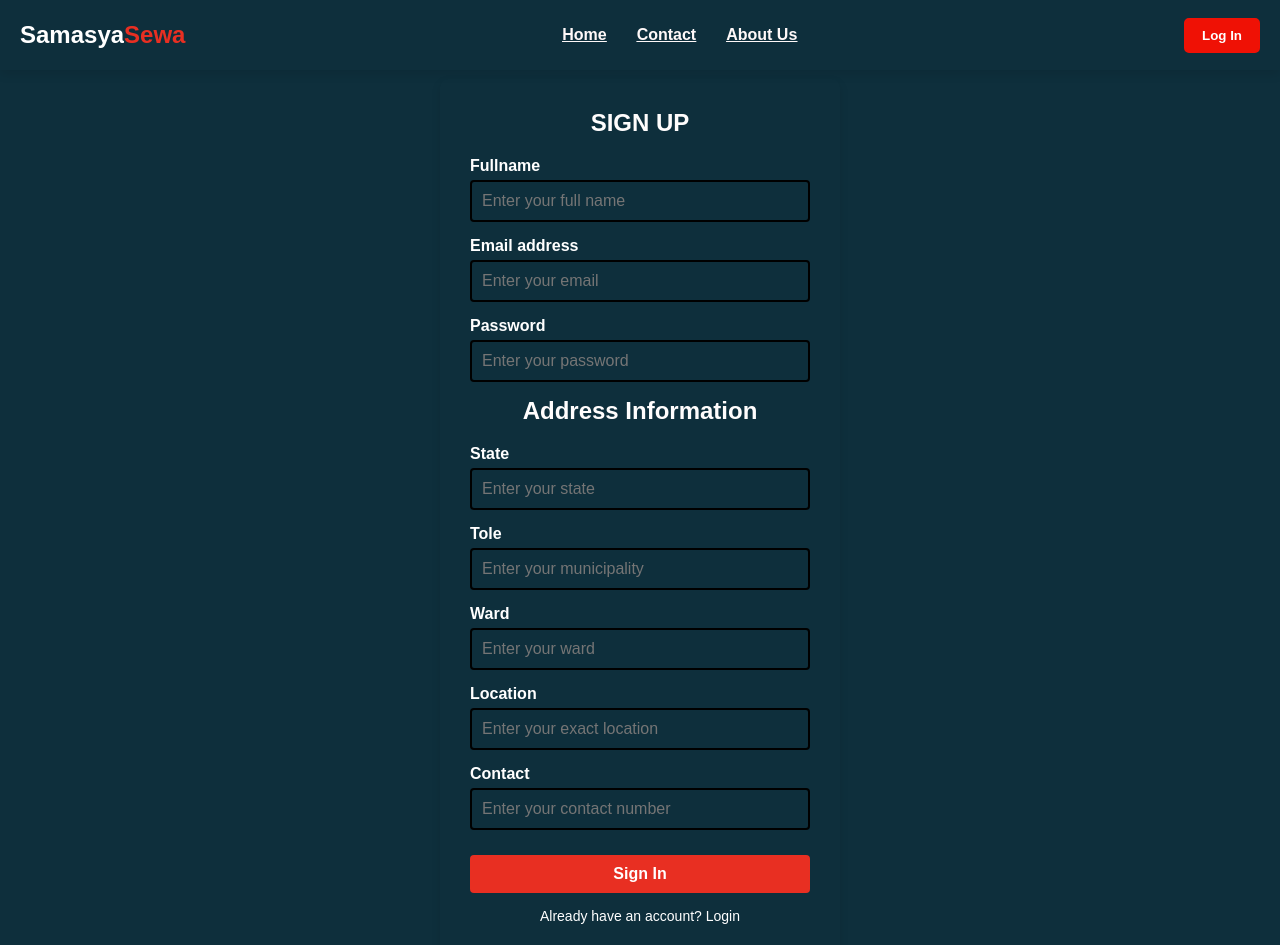
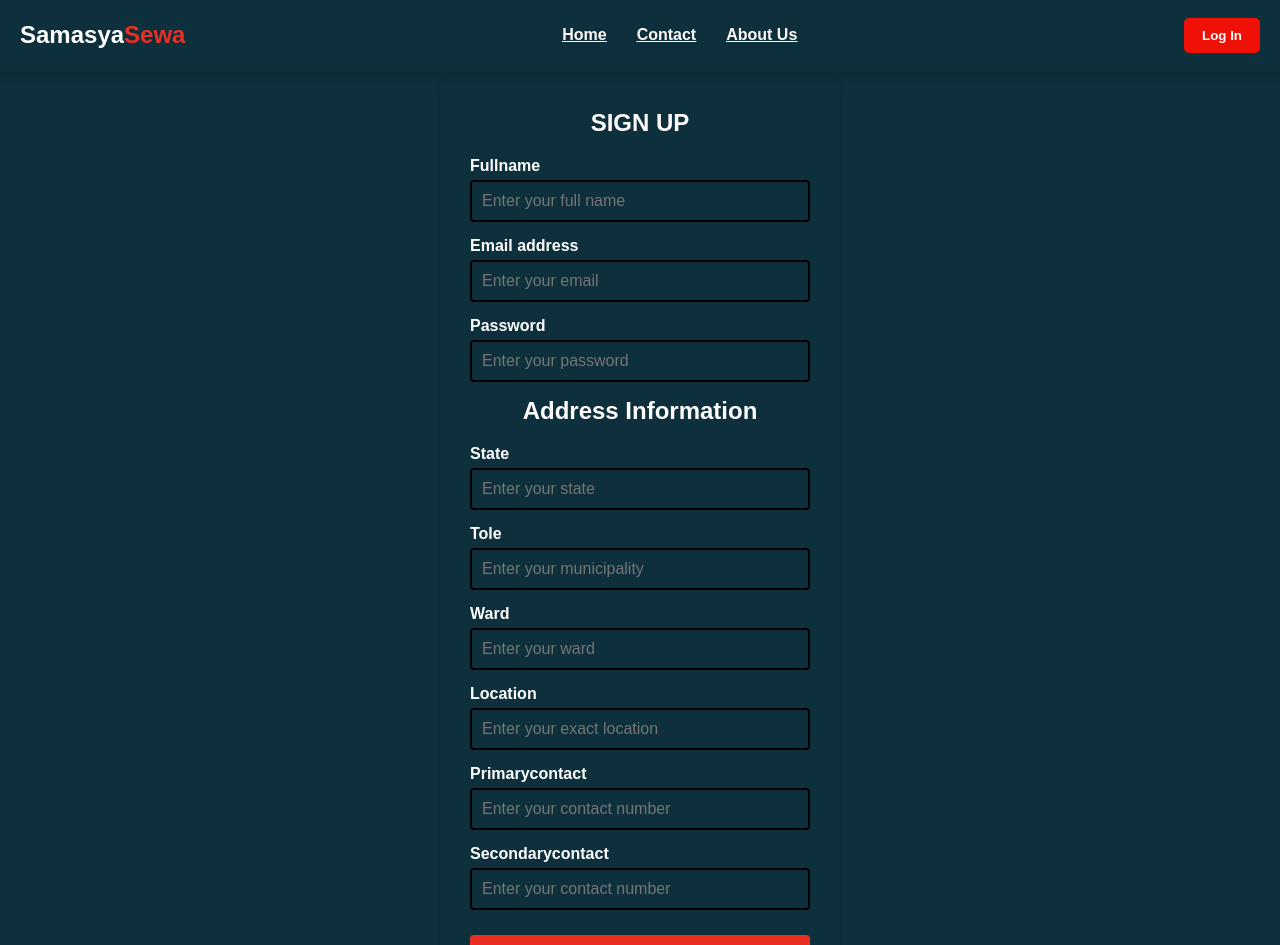
Before and after one commit to Manisha-Tmg/My-project, a React (Create React App) app: page /signin in a window 1280 px wide. Shown: the top 945 px of the page. Built offline with nearby package versions, Linux system fonts and the light colour scheme.

Commit message:
Connection was sucessfull with backend in sigin in

```diff
--- a/package.json
+++ b/package.json
@@ -2,7 +2,6 @@
   "name": "frontend",
   "version": "0.1.0",
   "private": true,
-  "proxy": "http://localhost:8080",
   "dependencies": {
     "@testing-library/jest-dom": "^5.17.0",
     "@testing-library/react": "^13.4.0",
--- a/src/Pages/Login.js
+++ b/src/Pages/Login.js
@@ -70,7 +70,7 @@ const Login = () => {
           </Link>
         </div>
 
-        <button className="logbutton" type="submit">
+        <button className="logbutton" type="submit" onClick={handleLogin}>
           Login
         </button>
 
--- a/src/Pages/Signin.js
+++ b/src/Pages/Signin.js
@@ -1,6 +1,7 @@
 import { React, useState } from "react";
 import { Link, useNavigate } from "react-router-dom";
 import "../Css/Signin.css";
+import { APIURL } from "../env";
 
 const Signin = () => {
   const [fullname, setFullname] = useState("");
@@ -10,14 +11,12 @@ const Signin = () => {
   const [tole, setTole] = useState("");
   const [ward, setWard] = useState("");
   const [location, setLocation] = useState("");
-  const [contact, setContact] = useState("");
+  const [Primarycontact, setPrimarycontact] = useState("");
+  const [Secondarycontact, setSecondarycontact] = useState("");
 
   const navigate = useNavigate();
-  // const submitButton = async (event) => {
-  //   console.log("This is buttion");
-  // };
 
-  const handleSignup = async (event) => {
+  async function handleSignup(event) {
     event.preventDefault();
     console.log(
       "button clicked",
@@ -28,14 +27,16 @@ const Signin = () => {
       tole,
       ward,
       location,
-      contact
+      Primarycontact,
+      Secondarycontact
     );
     try {
-      const res = await fetch("/api/v1/auth/register", {
+      const res = await fetch(`${APIURL}/api/v1/auth/register`, {
         method: "POST",
         // mode: "no-cors",
         headers: {
           "content-type": "application/json",
+          Accept: "application/json",
         },
         body: JSON.stringify({
           fullname,
@@ -45,7 +46,8 @@ const Signin = () => {
           tole,
           ward,
           location,
-          contact,
+          Primarycontact,
+          Secondarycontact,
         }),
       });
       const userData = await res.json();
@@ -58,12 +60,11 @@ const Signin = () => {
     } catch (error) {
       console.log("errorrrr 404", error);
     }
-  };
+  }
   return (
     <div className="body-signin" onSubmit={handleSignup}>
       <form className="form-sign">
         <h2 className="h-22">SIGN UP</h2>
-
         <div className="m-3">
           <label htmlFor="fullname" className="form-label">
             Fullname
@@ -78,7 +79,6 @@ const Signin = () => {
             required
           />
         </div>
-
         <div className="m-3">
           <label htmlFor="email" className="form-label">
             Email address
@@ -93,7 +93,6 @@ const Signin = () => {
             required
           />
         </div>
-
         <div className="m-3">
           <label htmlFor="password" className="form-label">
             Password
@@ -108,10 +107,8 @@ const Signin = () => {
             required
           />
         </div>
-
         {/* Address Section */}
         <h3 className="h-22">Address Information</h3>
-
         <div className="m-3">
           <label htmlFor="state" className="form-label">
             State
@@ -126,7 +123,6 @@ const Signin = () => {
             required
           />
         </div>
-
         <div className="m-3">
           <label htmlFor="municipality" className="form-label">
             Tole
@@ -141,7 +137,6 @@ const Signin = () => {
             required
           />
         </div>
-
         <div className="m-3">
           <label htmlFor="ward" className="form-label">
             Ward
@@ -156,7 +151,6 @@ const Signin = () => {
             required
           />
         </div>
-
         <div className="m-3">
           <label htmlFor="location" className="form-label">
             Location
@@ -171,26 +165,37 @@ const Signin = () => {
             required
           />
         </div>
-
         <div className="m-3">
           <label htmlFor="contact" className="form-label">
-            Contact
+            Primarycontact
           </label>
           <input
             type="tel"
             className="form-control"
-            id="contact"
+            id="Primarycontact"
             placeholder="Enter your contact number"
-            value={contact}
-            onChange={(e) => setContact(e.target.value)}
+            value={Primarycontact}
+            onChange={(e) => setPrimarycontact(e.target.value)}
+            required
+          />
+        </div>{" "}
+        <div className="m-3">
+          <label htmlFor="contact" className="form-label">
+            Secondarycontact
+          </label>
+          <input
+            type="tel"
+            className="form-control"
+            id="SEcondarycontact"
+            placeholder="Enter your contact number"
+            value={Secondarycontact}
+            onChange={(e) => setSecondarycontact(e.target.value)}
             required
           />
         </div>
-
         <button type="submit" className="btn11" onClick={handleSignup}>
           Sign In
         </button>
-
         <label className="account1">
           Already have an account?{" "}
           <Link to={"/Login"} className="log">
--- /dev/null
+++ b/src/env.js
@@ -0,0 +1 @@
+export const APIURL = "http://localhost:8080";
```
